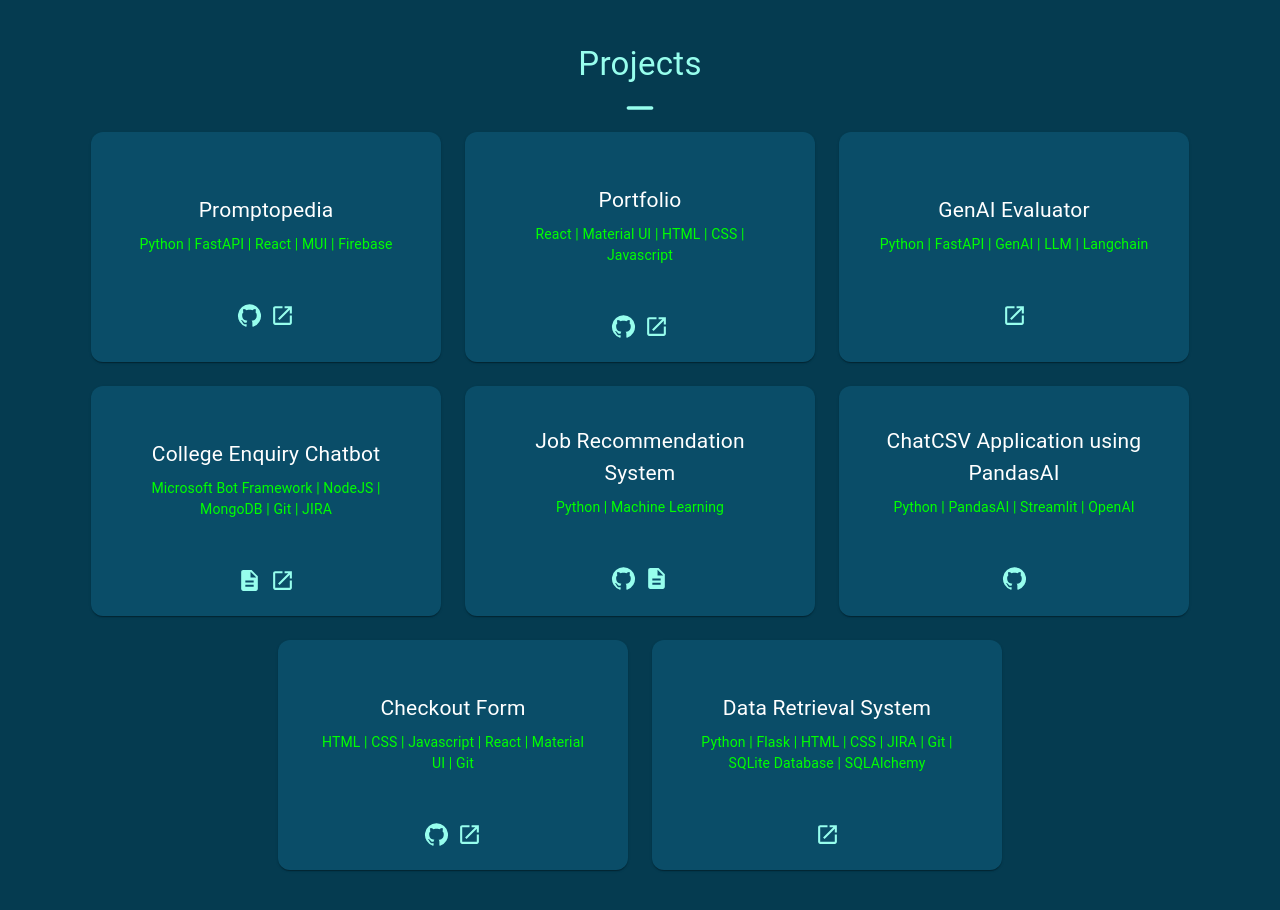
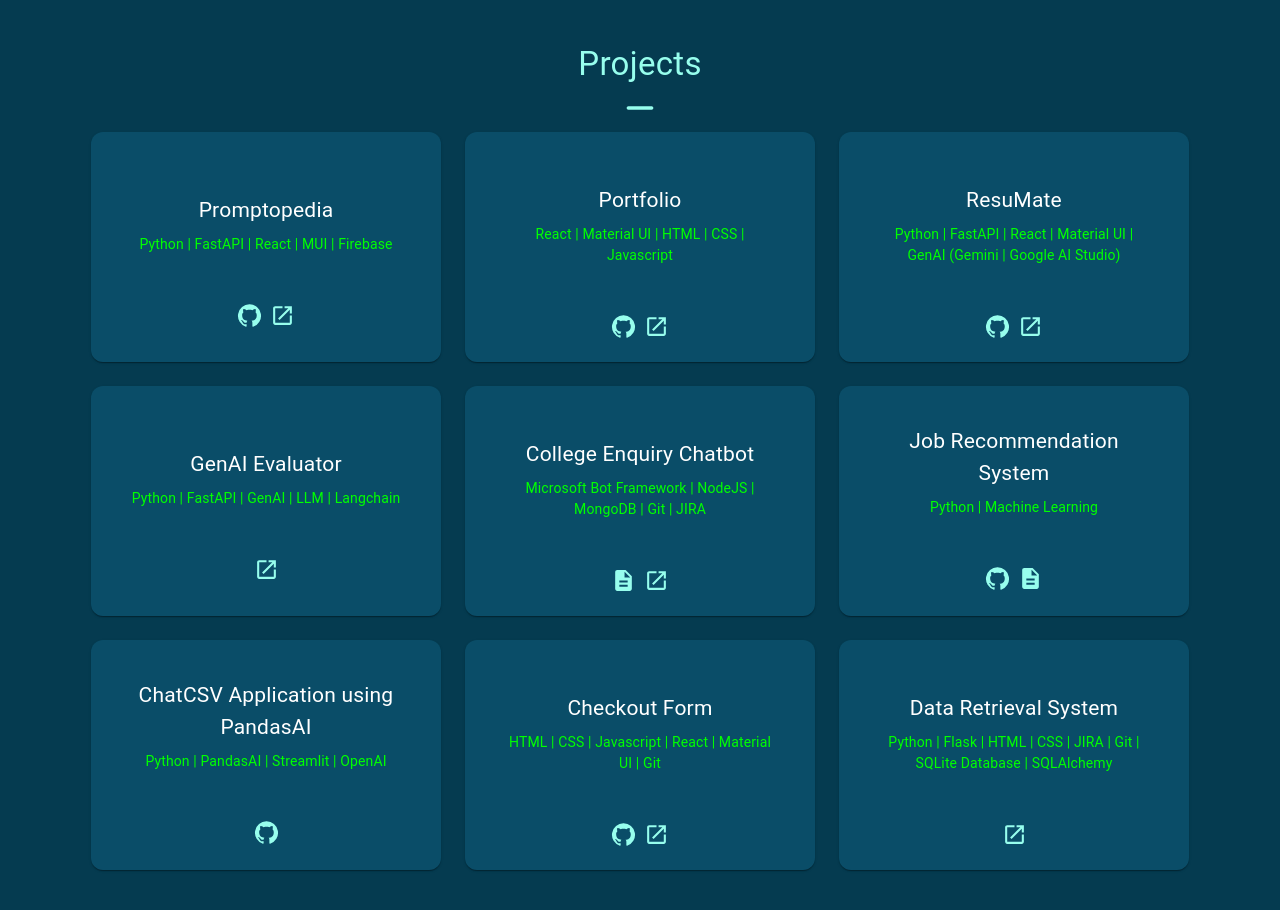
Before and after one commit to kvarad6/portfolio, a React (Create React App) app in the folder portfolio/: page /Projects in a window 1280 px wide. Shown: the part 4340-5250 px from the top of the page. Built offline with nearby package versions, Linux system fonts and the light colour scheme.

Commit message:
added new project | ResuMate

```diff
--- a/portfolio/src/Components/Projects.js
+++ b/portfolio/src/Components/Projects.js
@@ -17,6 +17,7 @@
     const [openCard6, setOpenCard6] = useState(false);
     const [openCard7, setOpenCard7] = useState(false);
     const [openCard8, setOpenCard8] = useState(false);
+    const [openCard9, setOpenCard9] = useState(false);
 
     return (
         <div id="projects">
@@ -114,6 +115,47 @@
                                         </Link>
                                     </CardActions>
 
+                                </CardActionArea>
+                            </Card>
+                        </Grid>
+                        <Grid Item xs={4}>
+                            <Card sx={{
+                                height: { xs: 160, md: 180, lg: 230 }, width: { xs: 280, md: 300, lg: 350 }, backgroundColor: '#0A4D68', borderRadius: 3, ':hover': {
+                                    boxShadow: 20,
+                                    color: 'white'
+                                }
+                            }} onClick={() => setOpenCard9(true)}>
+                                <CardActionArea sx={{ height: { xs: 160, md: 180, lg: 230 }, width: { xs: 280, md: 300, lg: 350 } }}>
+                                    <CardContent sx={{ m: { xs: 1, md: 2, lg: 3 } }}>
+                                        <Typography gutterBottom textAlign='center' sx={{ fontSize: { xs: 18, md: 20, lg: 21 }, color: 'white' }}>
+                                            ResuMate
+                                        </Typography>
+                                        <Typography textAlign='center' sx={{ fontSize: { xs: 12, md: 13, lg: 14 }, color: '#00ff00' }}>
+                                            Python | FastAPI | React | Material UI | GenAI (Gemini | Google AI Studio)
+                                        </Typography>
+                                        <Typography variant="body2" color="text.secondary" textAlign='center'>
+                                        </Typography>
+                                    </CardContent>
+                                    <CardActions sx={{ display: 'flex', flexDirection: 'row', justifyContent: 'center' }}>
+                                        <Link href="https://github.com/kvarad6/ResuMate" target="_blank">
+                                            <GitHubIcon fontSize='large' sx={{
+                                                transition: '0.4s',
+                                                fontSize: { xs: 20, md: 22, lg: 25 }, color: '#97FEED', ':hover': {
+                                                    boxShadow: 20,
+                                                    color: 'white'
+                                                }
+                                            }} />
+                                        </Link>
+                                        <Link href="https://resu-mate-git-main-varad-kulkarnis-projects.vercel.app/" target="_blank">
+                                            <OpenInNewIcon fontSize='large' sx={{
+                                                transition: '0.4s',
+                                                fontSize: { xs: 20, md: 22, lg: 25 }, color: '#97FEED', ':hover': {
+                                                    boxShadow: 20,
+                                                    color: 'white'
+                                                }
+                                            }} />
+                                        </Link>
+                                    </CardActions>
                                 </CardActionArea>
                             </Card>
                         </Grid>
@@ -490,7 +532,7 @@
                 </DialogContent>
             </Dialog>
             <Dialog open={openCard8} onClose={() => setOpenCard8(false)}>
-                <DialogTitle textAlign='center' sx={{ fontSize: { xs: 20, md: 23, lg: 25 } }}>Promptopedia</DialogTitle>
+                <DialogTitle textAlign='center' sx={{ fontSize: { xs: 20, md: 23, lg: 25 } }}>Promptopedia : Unleash your AI creativity</DialogTitle>
                 <DialogContent>
                     <DialogContentText sx={{ display: 'flex', flexDirection: 'row', fontSize: { xs: 14, md: 15, lg: 16 } }}>
                         <KeyboardArrowRightIcon />
@@ -505,6 +547,19 @@
                     </DialogContentText>
                 </DialogContent>
             </Dialog>
+            <Dialog open={openCard9} onClose={() => setOpenCard9(false)}>
+                <DialogTitle textAlign='center' sx={{ fontSize: { xs: 20, md: 23, lg: 25 } }}>ResuMate : Your AI-Powered Resume Coach</DialogTitle>
+                <DialogContent>
+                    <DialogContentText sx={{ display: 'flex', flexDirection: 'row', fontSize: { xs: 14, md: 15, lg: 16 } }}>
+                        <KeyboardArrowRightIcon />
+                        Developed a resume analysis tool powered by GenAI to analyze resumes for targeted job applications and suggest data-driven improvements.
+                    </DialogContentText>
+                    <DialogContentText sx={{ display: 'flex', flexDirection: 'row', fontSize: { xs: 14, md: 15, lg: 16 } }}>
+                        <KeyboardArrowRightIcon />
+                        Technologies Used: React, Python, FastAPI, GenAI (Gemini), Git.
+                    </DialogContentText>
+                </DialogContent>
+            </Dialog>
         </div>
     )
 }
```
